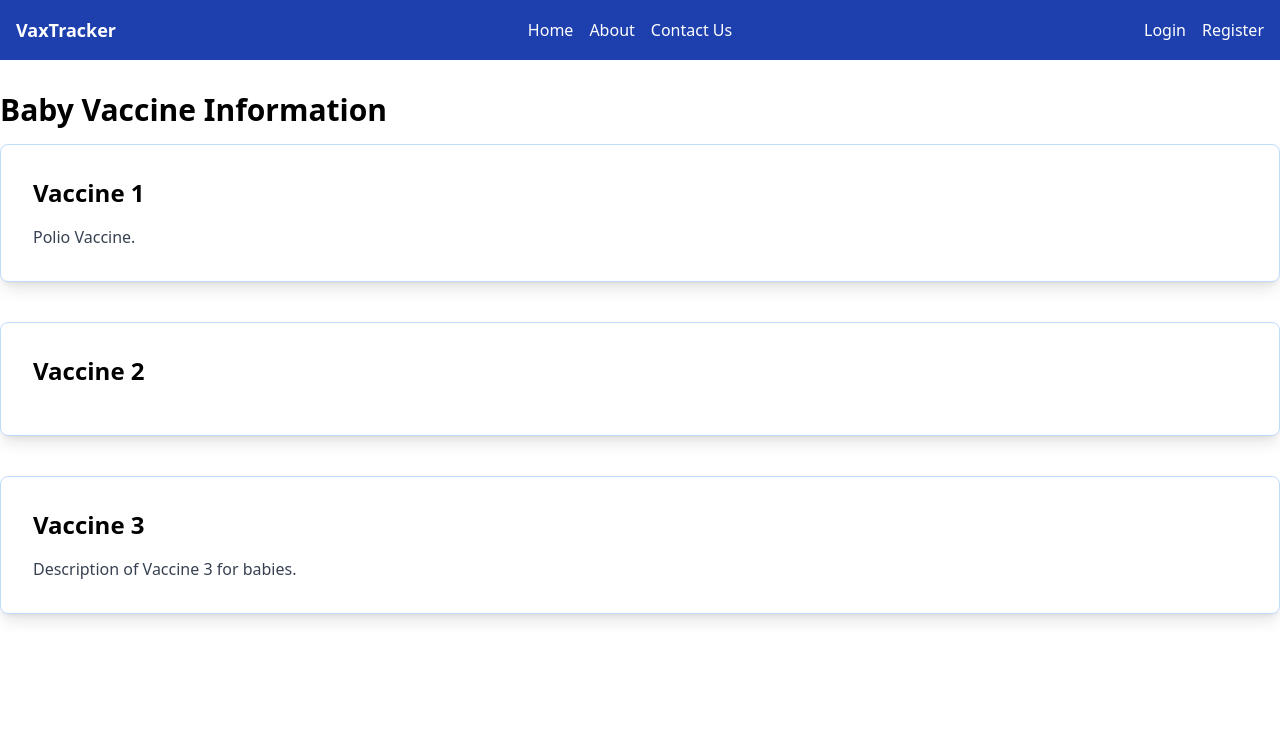
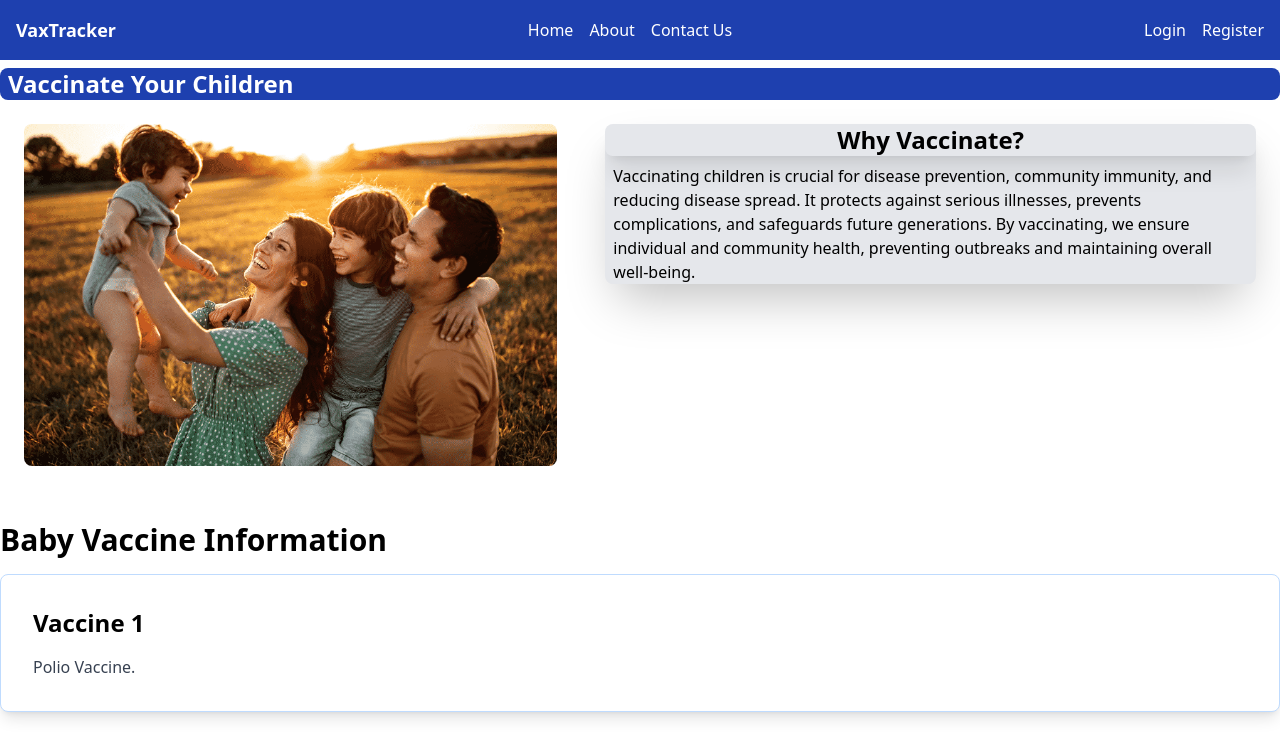
Before and after one commit to Himang-Shashwat/Vax-Tracker, a React (Vite) app in the folder client/: page / in a window 1280 px wide. Shown: the top 750 px of the page. Built offline with nearby package versions, Linux system fonts and the light colour scheme.

Commit message:
Landing Page Changes

```diff
--- a/client/package.json
+++ b/client/package.json
@@ -13,7 +13,8 @@
     "@headlessui/react": "^1.7.17",
     "react": "^18.2.0",
     "react-dom": "^18.2.0",
-    "react-router-dom": "^6.21.0"
+    "react-router-dom": "^6.21.0",
+    "rollup": "^4.11.0"
   },
   "devDependencies": {
     "@types/react": "^18.2.43",
--- a/client/src/App.jsx
+++ b/client/src/App.jsx
@@ -12,6 +12,7 @@ function App() {
         <Route path="/" element={<Home />} />
         <Route path="/forgot-password" element={<ForgotPassword />} />
         <Route path="/register" element={<RegistrationPage />} />
+        <Route path="/login" element={<Login/>} />
       </Routes>
     </Router>
   );
--- a/client/src/pages/Home/home.jsx
+++ b/client/src/pages/Home/home.jsx
@@ -5,6 +5,26 @@ const Home = () => {
   return (
     <>
       <Navbar />
+
+      <div className='flex bg-blue-800 text-white mt-2 text-2xl font-bold rounded-lg'>
+        <h2 className='ml-2'>Vaccinate Your Children</h2>
+      </div>
+
+      <div className='flex'>
+        <div className='m-6 size-5/12 '>
+          <img className="rounded-lg" src="\src\assets\happy-family.png" alt="Happy Family" />
+        </div>
+        <div className=' card-body flex-1 p-6'>
+          <div className='shadow-2xl rounded-lg bg-gray-200'>
+            <h1 className='text-2xl font-bold items-center flex justify-center shadow-xl rounded-lg '>Why Vaccinate?</h1>
+            <h6 className='text-m m-2'>Vaccinating children is crucial for disease prevention,
+            community immunity, and reducing disease spread. It protects against serious illnesses,
+            prevents complications, and safeguards future generations. By vaccinating,
+            we ensure individual and community health, preventing outbreaks and maintaining overall well-being.</h6>
+          </div>
+        </div>
+      </div>
+
 
       <div className="container mx-auto mt-8">
         <h1 className="text-3xl font-bold mb-4">Baby Vaccine Information</h1>
--- a/client/src/pages/Home/navbar.jsx
+++ b/client/src/pages/Home/navbar.jsx
@@ -8,7 +8,7 @@ const Navbar = () => {
     <nav className="bg-blue-800 p-4">
       <div className="container mx-auto flex items-center justify-between">
         {/* Logo */}
-        <div className="text-white text-lg font-bold">VaxTracker</div>
+        <a href="\"className="text-white text-lg font-bold">VaxTracker</a>
 
         {/* Features or Auth Buttons based on authentication status */}
         <div className="flex space-x-4">
@@ -34,8 +34,8 @@ const Navbar = () => {
             <a href="#" className="text-white hover:text-gray-300">Logout</a>
           ) : (
             <>
-              <a href="#" className="text-white hover:text-gray-300">Login</a>
-              <a href="#" className="text-white hover:text-gray-300">Register</a>
+              <a href="/login" className="text-white hover:text-gray-300">Login</a>
+              <a href="/register" className="text-white hover:text-gray-300">Register</a>
             </>
           )}
         </div>
```
Also changed, not shown: client/src/assets/happy-family.png (added), 1 other file (tests, documents, lock files or other folders).
